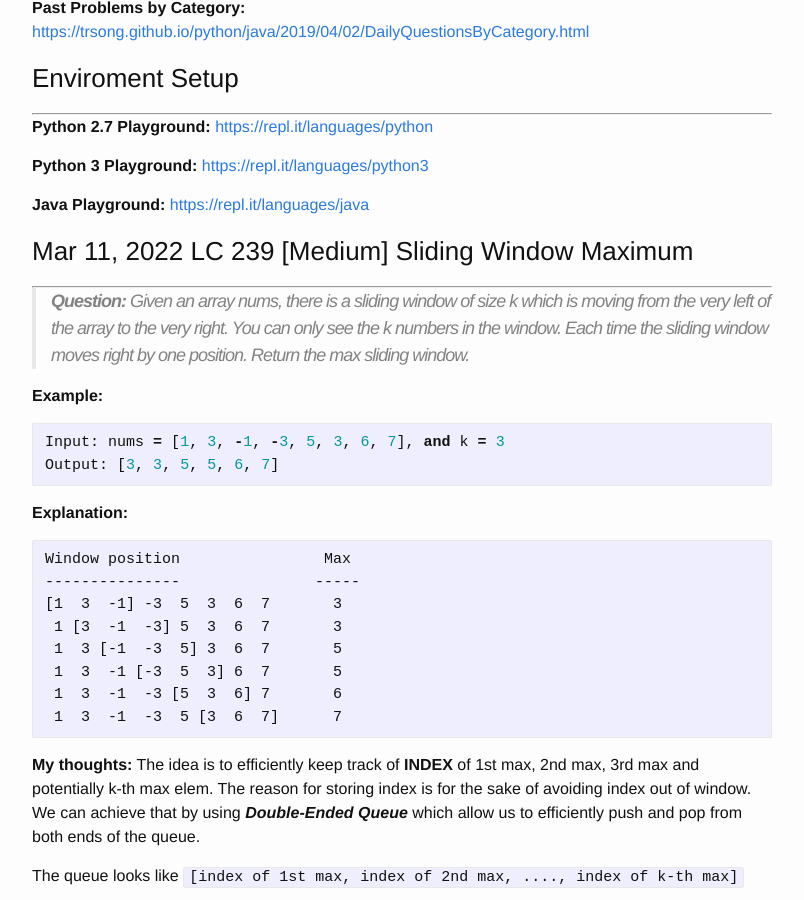
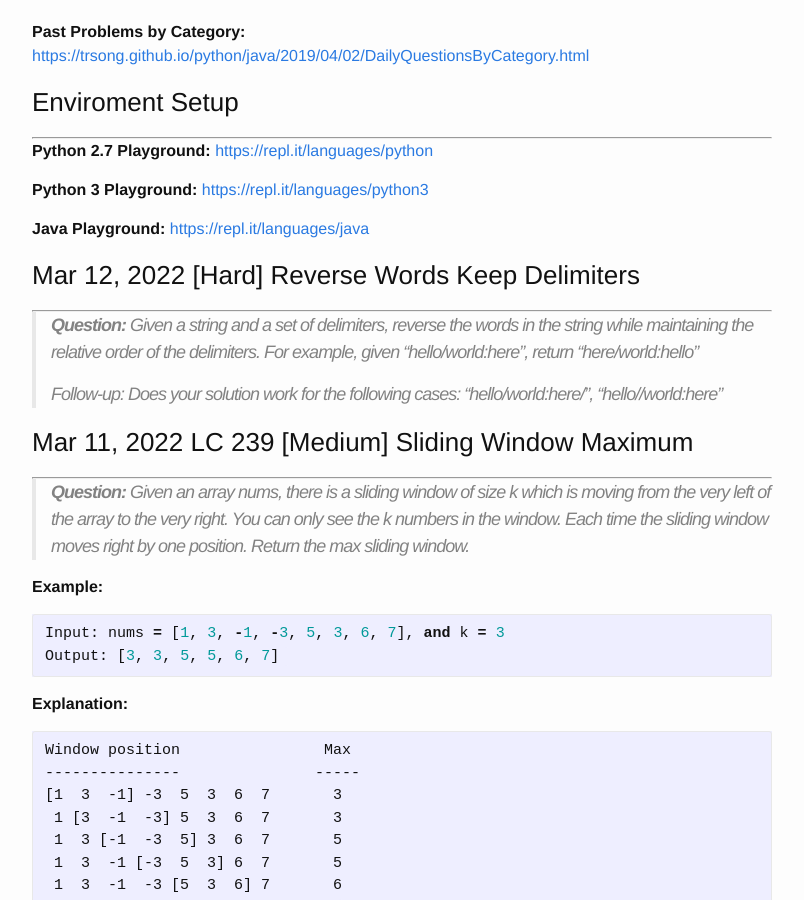
Before and after one commit to trsong/trsong.github.io, a Jekyll site: the page built from _posts/2022-02-01-DailyQuestionsFeb.md, in a window 1280 px wide and 900 px high, scrolled down 1266 px. Shown: the whole window, without its empty margins (238-1042 px from the left). Built offline with Jekyll 4.4.1, drawn with Linux system fonts in a browser that asks for light colours; some of the changed text lies outside the part shown.

Commit message:
Add Mar 12 question.

```diff
--- a/_posts/2022-02-01-DailyQuestionsFeb.md
+++ b/_posts/2022-02-01-DailyQuestionsFeb.md
@@ -19,6 +19,13 @@ categories: Python/Java
 **Python 3 Playground:** [https://repl.it/languages/python3](https://repl.it/languages/python3)
 
 **Java Playground:** [https://repl.it/languages/java](https://repl.it/languages/java)
+
+
+### Mar 12, 2022 \[Hard\] Reverse Words Keep Delimiters
+---
+> **Question:** Given a string and a set of delimiters, reverse the words in the string while maintaining the relative order of the delimiters. For example, given "hello/world:here", return "here/world:hello"
+>
+> Follow-up: Does your solution work for the following cases: "hello/world:here/", "hello//world:here"
 
 
 ### Mar 11, 2022  LC 239 \[Medium\] Sliding Window Maximum
```
